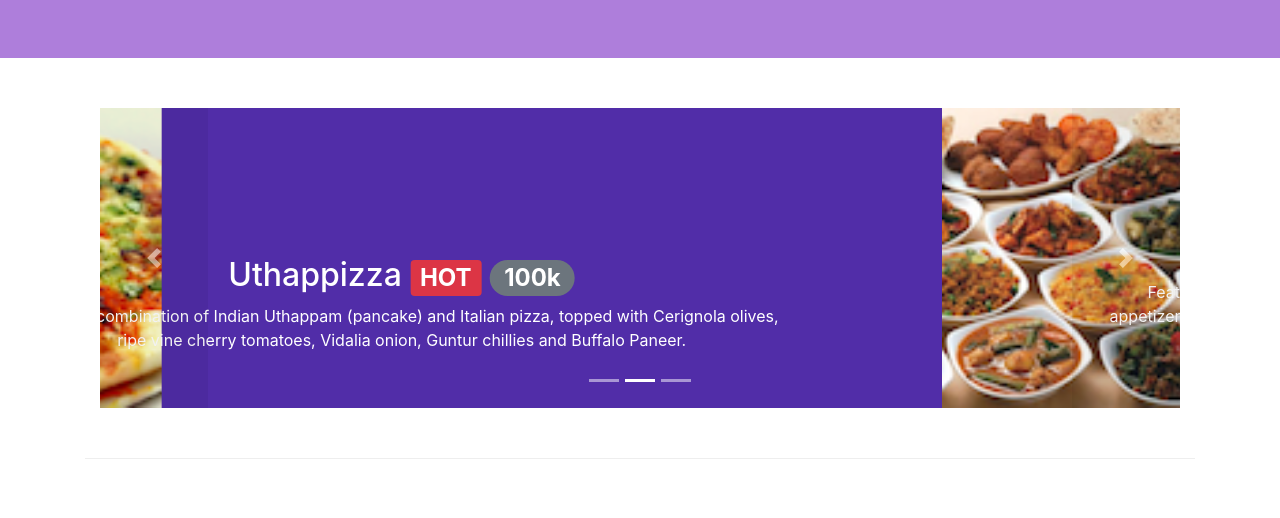
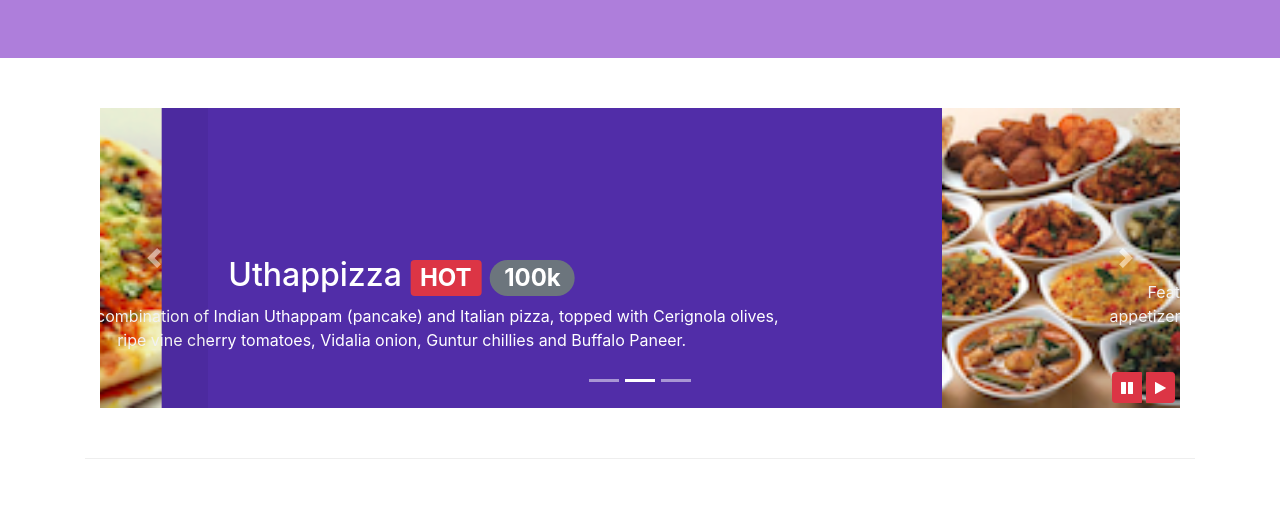
Before and after one commit to baophamhoang/LearnJS_W1, a website: page index.html in a window 1280 px wide. Shown: the part 282-800 px from the top of the page. Drawn offline with nearby package versions, Linux system fonts and the light colour scheme.

Commit message:
bootstrap jquery

```diff
--- a/css/style.css
+++ b/css/style.css
@@ -105,3 +105,11 @@ a .card-header:hover{
     background-color: rgb(0,0,0,0.1);
 
 }
+
+#carousel-pause-play{
+    position: absolute;
+    bottom: 5px;
+    right: 5px;
+    z-index: 1;
+
+}
--- a/index.html
+++ b/index.html
@@ -107,8 +107,20 @@
                     <a  class="carousel-control-next" href="#mycarousel" role="button" data-slide="next">
                         <span class="carousel-control-next-icon"></span>
                     </a>
+                    <div class="btn-group" id="carousel-pause-play">
+                        <div class="btn btn-danger btn-sm" id="carousel-pause">
+                            <span class="fa fa-pause"></span>
+                        </div>
+                        <div class="btn btn-danger ml-1 btn-sm" id="carousel-play">
+                            <span class="fa fa-play"></span>
+                        </div>
+                    </div>
                 </div>
             </div>
+            <!-- <div class="col-12">
+                <button type="button" id="testbutton" class="btn btn-primary" >Test</button>
+            </div> -->
+
         </div>
         <div class="row row-content align-items-center">
             <div class="col-12 col-sm-4 col-md-3 order-sm-last">
@@ -206,6 +218,19 @@
     <script src="/node_modules/jquery/dist/jquery.slim.js"></script>
     <script src="/node_modules/popper.js/dist/umd/popper.min.js"></script>
     <script src="/node_modules/bootstrap/dist/js/bootstrap.js"></script>
+
+    <script>
+         $(document).ready(function(){
+            $("#mycarousel").carousel( { interval: 2000 } );
+            $("#carousel-pause").click(function(){
+                $("#mycarousel").carousel('pause');
+            });
+            $("#carousel-play").click(function(){
+                $("#mycarousel").carousel('cycle');
+            });
+        });
+    </script>
+
     <!-- <script>
         $(document).ready(function(){
             $('[data-toggle="tooltip"]').tooltip();
```
